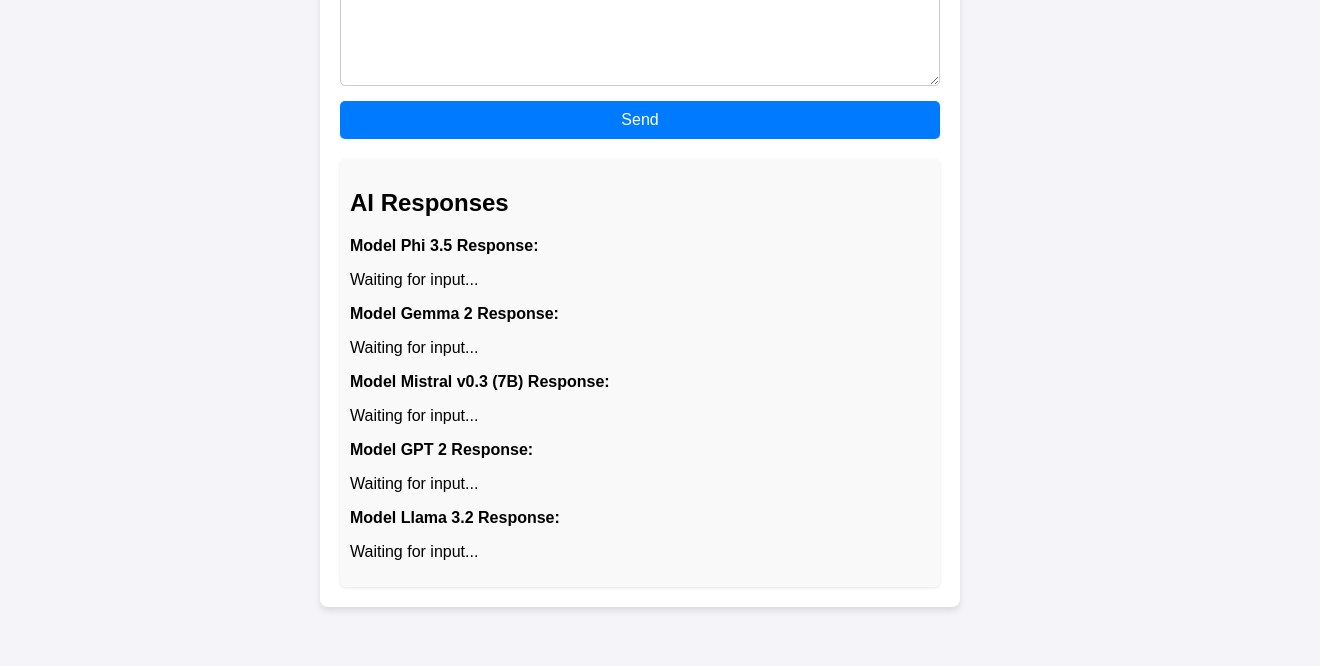
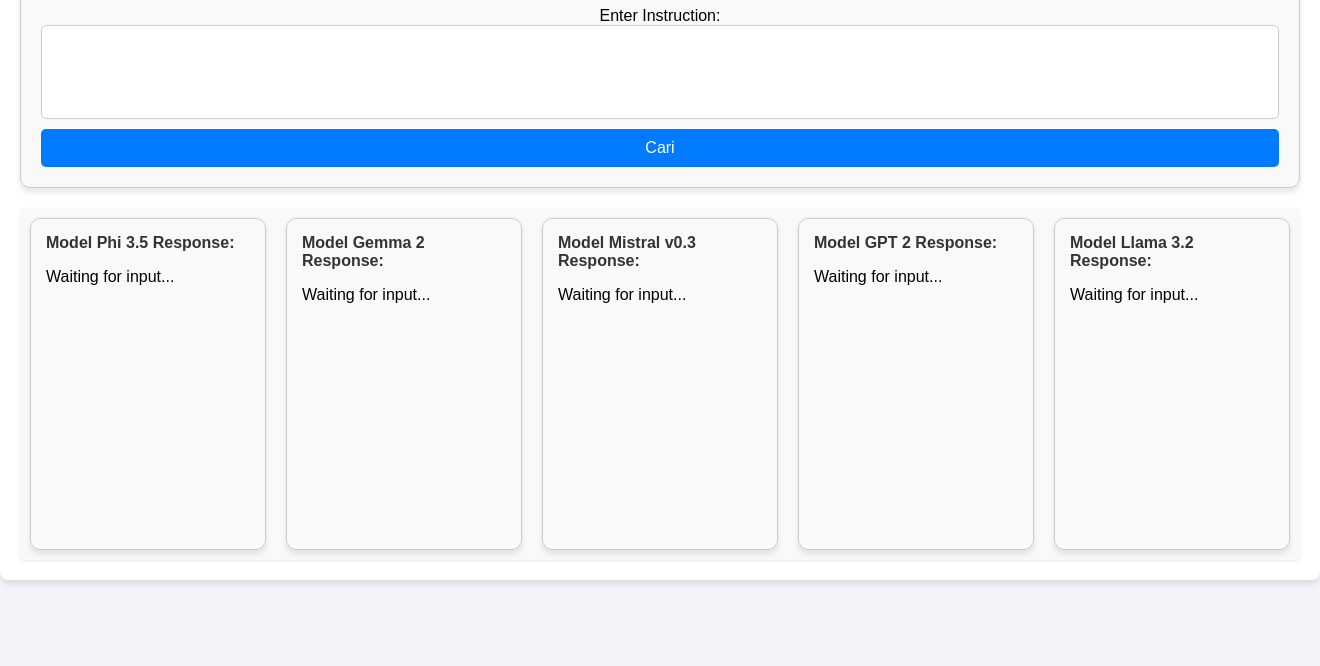
Before and after one commit to nandaarya/quran-chatbot, a website: page docs/index.html in a window 1280 px wide. Shown: the part 134-800 px from the top of the page, 1320 px wide, since content can reach past the window. Drawn offline with Linux system fonts and the light colour scheme.

Commit message:
Change UI

```diff
--- a/docs/index.html
+++ b/docs/index.html
@@ -3,48 +3,49 @@
 <head>
     <meta charset="UTF-8">
     <meta name="viewport" content="width=device-width, initial-scale=1.0">
-    <title>Quran Chatbot</title>
+    <title>Chatbot Terjemahan dan Tafsir Al-Qur'an</title>
     <link rel="stylesheet" href="styles.css">
 </head>
 <body>
     <div class="container">
-        <h1>Quran Chatbot</h1>
-        <form id="chatForm">
-            <label for="instruction">Enter Instruction:</label>
-            <textarea id="instruction" name="instruction" rows="4" cols="50"></textarea>
-            <button type="submit">Send</button>
-        </form>
+        <!-- Instruction Section -->
+        <div id="instructionContainer">
+            <h1>Chatbot Terjemahan dan Tafsir Al-Qur'an</h1>
+            <form id="chatForm">
+                <label for="instruction">Enter Instruction:</label>
+                <textarea id="instruction" name="instruction" rows="4"></textarea>
+                <button type="submit">Cari</button>
+            </form>
+        </div>
 
-        <!-- AI Responses Container -->
+        <!-- AI Responses Section -->
         <div id="responseContainer">
-            <h2>AI Responses</h2>
-
             <!-- Model 1 Response -->
-            <div id="model1Response">
+            <div class="response-box" id="model1Response">
                 <strong>Model Phi 3.5 Response:</strong>
                 <p>Waiting for input...</p>
             </div>
 
             <!-- Model 2 Response -->
-            <div id="model2Response">
+            <div class="response-box" id="model2Response">
                 <strong>Model Gemma 2 Response:</strong>
                 <p>Waiting for input...</p>
             </div>
 
             <!-- Model 3 Response -->
-            <div id="model3Response">
-                <strong>Model Mistral v0.3 (7B) Response:</strong>
+            <div class="response-box" id="model3Response">
+                <strong>Model Mistral v0.3 Response:</strong>
                 <p>Waiting for input...</p>
             </div>
 
             <!-- Model 4 Response -->
-            <div id="model4Response">
+            <div class="response-box" id="model4Response">
                 <strong>Model GPT 2 Response:</strong>
                 <p>Waiting for input...</p>
             </div>
 
             <!-- Model 5 Response -->
-            <div id="model5Response">
+            <div class="response-box" id="model5Response">
                 <strong>Model Llama 3.2 Response:</strong>
                 <p>Waiting for input...</p>
             </div>
--- a/docs/styles.css
+++ b/docs/styles.css
@@ -1,57 +1,80 @@
+/* Global Styles */
 body {
     font-family: Arial, sans-serif;
+    margin: 0;
+    padding: 0;
+    display: flex;
+    flex-direction: column;
+    align-items: center;
     background-color: #f4f4f9;
-    margin: 0;
-    padding: 8px;
-    display: flex;
-    justify-content: center;
-    align-items: center;
     overflow-y: auto;
 }
 
+/* Main Container */
 .container {
+    width: 100%;
+    max-width: 1400px;
+    margin: 20px auto;
+    text-align: center;
     background-color: white;
     border-radius: 8px;
     padding: 20px;
     box-shadow: 0 4px 6px rgba(0, 0, 0, 0.1);
-    width: 80%;
-    max-width: 600px;
 }
 
+/* Header */
 h1 {
     text-align: center;
     color: #333;
 }
 
+/* Form Section */
 form {
     display: flex;
     flex-direction: column;
 }
 
 textarea {
-    margin-bottom: 15px;
+    max-width: 1400px;
+    resize: none;
+    margin-bottom: 10px;
     padding: 10px;
     border-radius: 5px;
     border: 1px solid #ccc;
     font-size: 16px;
-    resize: vertical;
 }
 
 button {
-    padding: 10px;
+    padding: 10px 20px;
+    font-size: 16px;
+    border: none;
+    border-radius: 5px;
     background-color: #007BFF;
     color: white;
-    border: none;
-    border-radius: 5px;
     cursor: pointer;
-    font-size: 16px;
 }
 
 button:hover {
     background-color: #0056b3;
 }
 
+/* Instruction Container */
+#instructionContainer {
+    border: 1px solid #ccc;
+    border-radius: 10px;
+    padding: 20px;
+    background-color: #f9f9f9;
+    margin-bottom: 20px;
+    box-shadow: 0 4px 6px rgba(0, 0, 0, 0.1);
+}
+
+/* Response Container */
 #responseContainer {
+    display: flex;
+    justify-content: space-between;
+    gap: 20px;
+    flex-wrap: nowrap;
+    overflow-x: auto;
     margin-top: 20px;
     padding: 10px;
     background-color: #f9f9f9;
@@ -59,7 +82,22 @@
     box-shadow: 0 1px 3px rgba(0, 0, 0, 0.1);
 }
 
-#aiResponse {
-    font-size: 16px;
-    color: #555;
+/* Response Box */
+.response-box {
+    border: 1px solid #ccc;
+    border-radius: 10px;
+    padding: 15px;
+    flex: 1;
+    min-width: 200px;
+    min-height: 300px;
+    text-align: left;
+    box-shadow: 0px 4px 6px rgba(0, 0, 0, 0.1);
+    background-color: #f9f9f9;
 }
+
+.response-box strong {
+    display: block;
+    margin-bottom: 10px;
+    font-size: 1em;
+    color: #333;
+}
```
